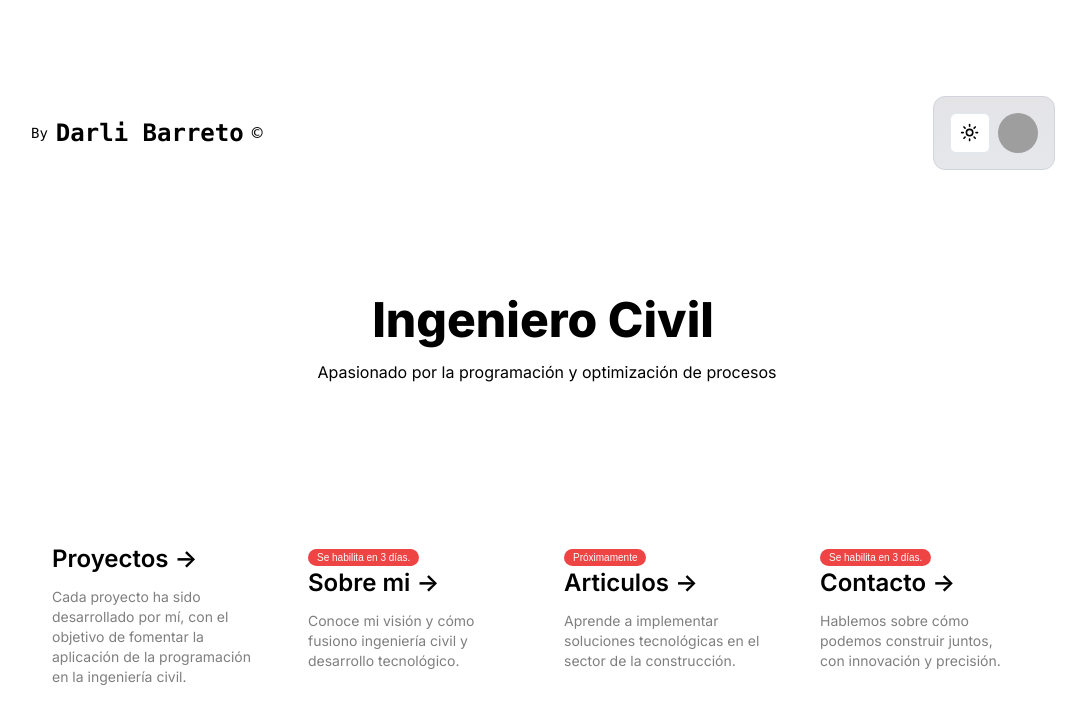
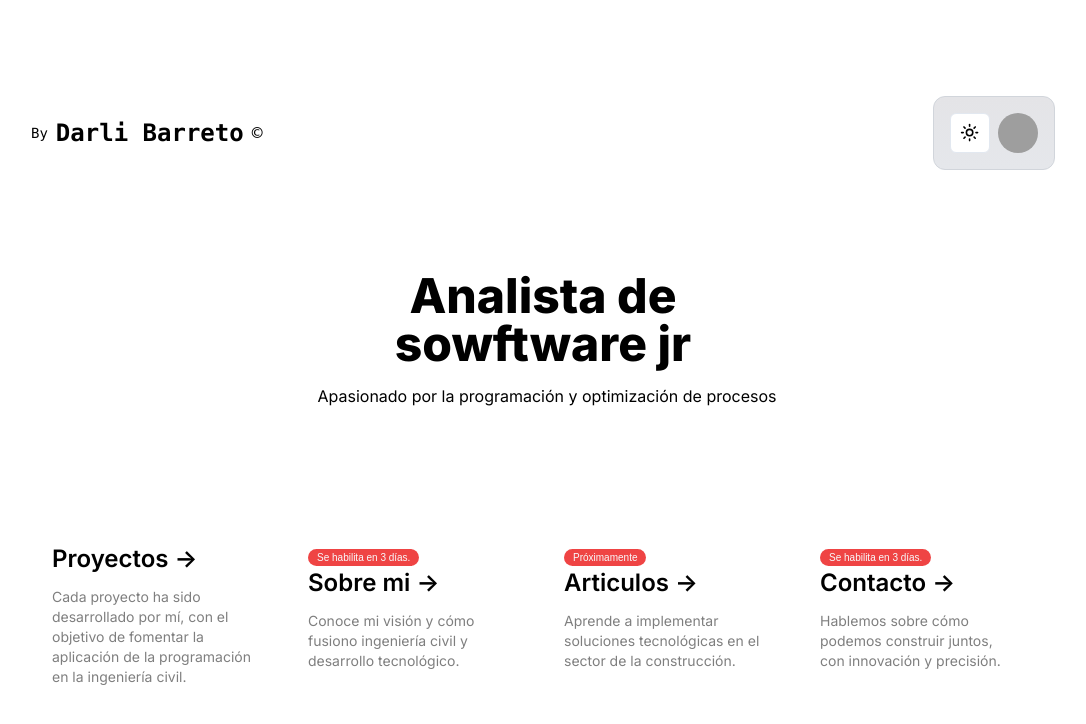
Before and after one commit to Yopax/Speed-Company, a Next.js app: page / in a window 1280 px wide. Shown: the top 724 px of the page, without its empty margins (97-1183 px from the left). Built offline with nearby package versions, Linux system fonts and the light colour scheme; grey boxes are pictures that could not be loaded.

Commit message:
cambio name

```diff
--- a/src/app/page.tsx
+++ b/src/app/page.tsx
@@ -36,7 +36,7 @@ export default function Home() {
       <div className="relative z-[-1] flex place-items-center before:absolute before:h-[300px] max-[768px]:mt-10 max-[425px]:mt-1 max-[425px]:w-full before:w-full before:-translate-x-1/2 before:rounded-full before:bg-gradient-radial before:from-white before:to-transparent before:blur-2xl before:content-[''] after:absolute after:-z-20 after:h-[180px] after:w-full after:translate-x-1/3 after:bg-gradient-conic after:from-sky-200 after:via-blue-200 after:blur-2xl after:content-[''] before:dark:bg-gradient-to-br before:dark:from-transparent before:dark:to-blue-700 before:dark:opacity-10 after:dark:from-sky-900 after:dark:via-[#0141ff] after:dark:opacity-40 sm:before:w-[480px] sm:after:w-[240px] before:lg:h-[360px]">
         <div className="flex space-x-2 justify-center text-center items-center flex-col">
           <p className="text-5xl 2xl:text-7xl max-[425px]:text-2xl max-[425px]:w-full max-[425px]:pt-2 w-[90%] font-extrabold text-black dark:text-white">
-            Ingeniero Civil
+            Analista de sowftware jr
           </p>
           <p className="py-4 2xl:text-xl">
             Apasionado por la programación y optimización de procesos
```
